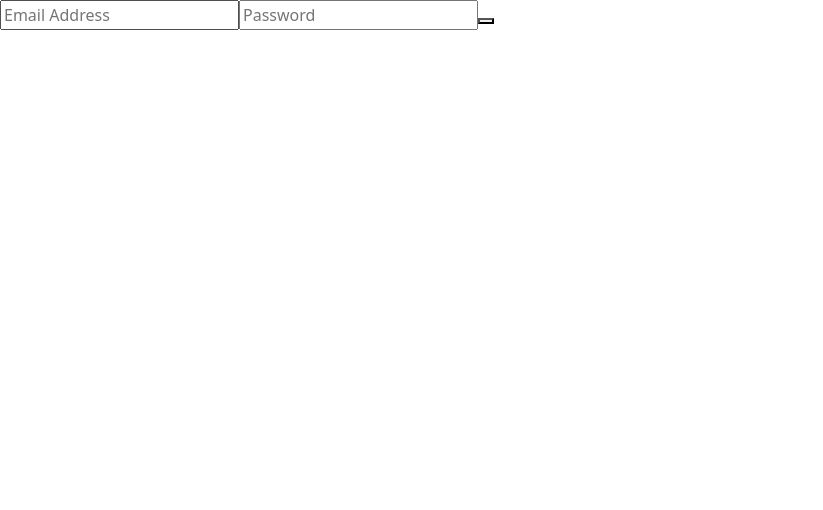
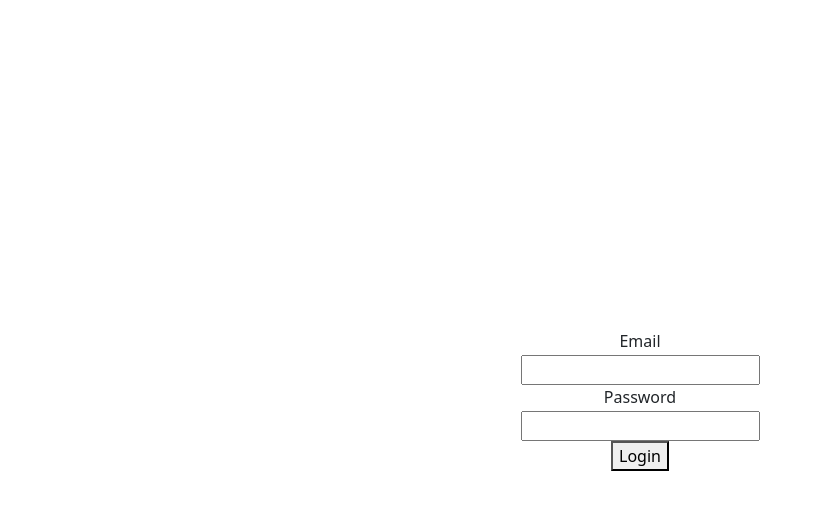
Before and after one commit to DylanWDev/Vitala-Frontend, a Next.js app in the folder fastapi-frontend/: page /my_login in a window 1280 px wide. Shown: the top 510 px of the page, without its empty margins (0-823 px from the left). Built offline with nearby package versions, Linux system fonts and the light colour scheme.

Commit message:
login_page

```diff
--- a/fastapi-frontend/src/pages/my_login/index.js
+++ b/fastapi-frontend/src/pages/my_login/index.js
@@ -1,13 +1,28 @@
-import React from 'react'
+import { useRouter } from 'next/navigation';
+import React, { useState } from 'react'
+import { useGlobalState } from '../../context/GlobalState';
+import AuthService from '../../services/auth.service';
+import { jwtDecode } from "jwt-decode";
+import styles from './my_login.module.css'
+import Link from 'next/link';
 
 function LoginPage() {
-  return (
-    <>
-    <input placeholder='Email Address' />
-    <input placeholder='Password' />
-    <button onClick="function here" />
-    </>
-  )
-}
+    return (
+      <div className={styles.container}>
+        <div className={styles.formContainer}>
+          <div>
+            <p className={styles.inputText}>Email</p>
+            <input />
+          </div>
+          <div>
+            <p className={styles.inputText}>Password</p>
+            <input />
+          </div>
+          <button>Login</button>
+        </div>
+      </div>
+    );
+  }
+
 
 export default LoginPage
--- a/fastapi-frontend/src/pages/my_login/my_login.module.css
+++ b/fastapi-frontend/src/pages/my_login/my_login.module.css
@@ -0,0 +1,18 @@
+.container {
+    display: flex;
+    align-items: center;
+    justify-content: center;
+    height: 100vh;
+  }
+
+  .formContainer {
+    text-align: center;
+  }
+
+  .inputText {
+    margin-bottom: 2px;
+  }
+
+button {
+    margin:
+}
```
